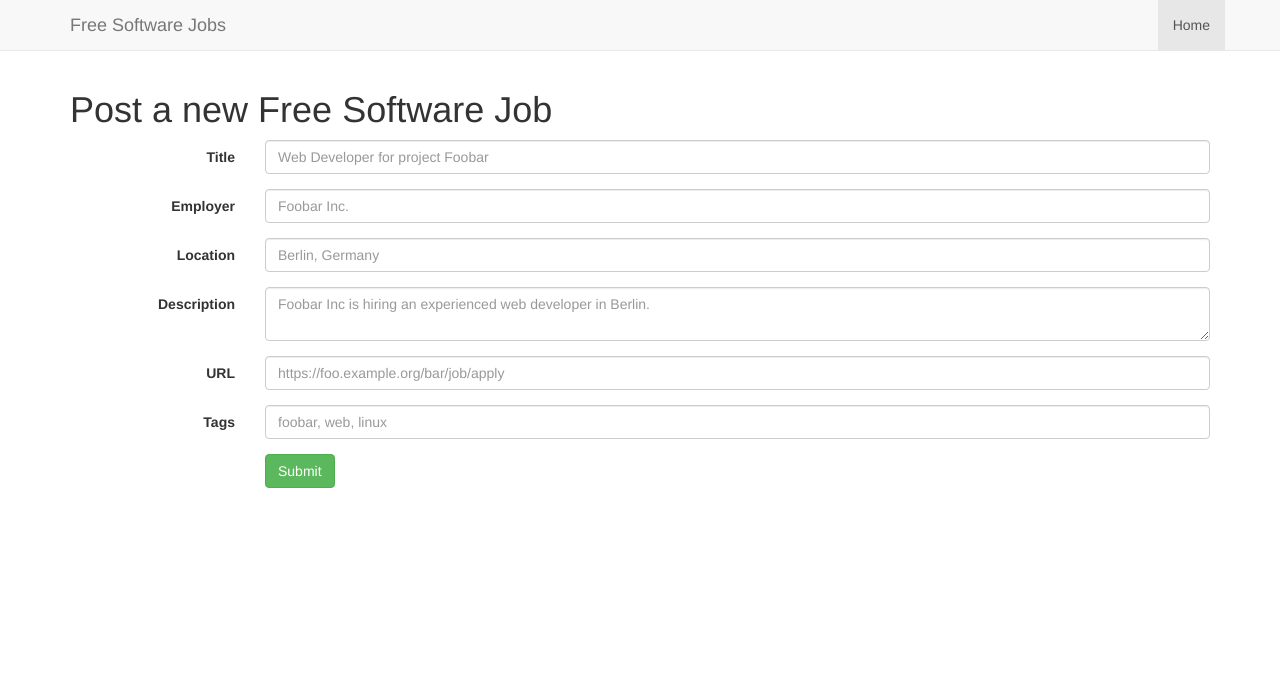
After one commit to hjacobs/freesoftwarejobs.org, a Python web app: template templates/post.html in a window 1280 px wide. The commit adds this page. Shown: the top 687 px of the page. Run offline with Jinja, Linux system fonts and the light colour scheme; the template is opened without the code that fills it, so the values that code supplies are empty.

Commit message:
add form to post a new job (WiP)

```diff
--- a/render.py
+++ b/render.py
@@ -28,8 +28,10 @@ for entry in os.listdir(jobs_path):
 
 loader = jinja2.FileSystemLoader('templates')
 env = jinja2.Environment(loader=loader)
-template = env.get_template('index.html')
-template.stream(jobs=jobs).dump('output/index.html')
+for tpl in os.listdir('templates'):
+    if tpl.endswith('.html') and tpl != 'job.html':
+        template = env.get_template(tpl)
+        template.stream(jobs=jobs).dump('output/' + tpl)
 
 for job in jobs.values():
     template = env.get_template('job.html')
--- a/templates/index.html
+++ b/templates/index.html
@@ -33,6 +33,7 @@
         <div id="navbar" class="navbar-collapse collapse">
           <ul class="nav navbar-nav navbar-right">
             <li class="active"><a href="#">Home</a></li>
+            <li><a href="post.html" title="Post a new Free Software Job">Post</a></li>
 			<!--
             <li><a href="#about">About</a></li>
             <li><a href="#contact">Contact</a></li>
--- /dev/null
+++ b/templates/post.html
@@ -0,0 +1,102 @@
+<!DOCTYPE html>
+<html lang="en">
+  <head>
+    <meta charset="utf-8">
+    <meta http-equiv="X-UA-Compatible" content="IE=edge">
+    <meta name="viewport" content="width=device-width, initial-scale=1">
+    <title>Post a new Free Software Job</title>
+
+    <!-- Bootstrap -->
+    <link href="css/bootstrap.min.css" rel="stylesheet">
+    <link href="css/main.css" rel="stylesheet">
+
+    <!-- HTML5 shim and Respond.js for IE8 support of HTML5 elements and media queries -->
+    <!-- WARNING: Respond.js doesn't work if you view the page via file:// -->
+    <!--[if lt IE 9]>
+      <script src="https://oss.maxcdn.com/html5shiv/3.7.3/html5shiv.min.js"></script>
+      <script src="https://oss.maxcdn.com/respond/1.4.2/respond.min.js"></script>
+    <![endif]-->
+  </head>
+  <body>
+       <!-- Fixed navbar -->
+    <nav class="navbar navbar-default navbar-fixed-top">
+      <div class="container">
+        <div class="navbar-header">
+          <button type="button" class="navbar-toggle collapsed" data-toggle="collapse" data-target="#navbar" aria-expanded="false" aria-controls="navbar">
+            <span class="sr-only">Toggle navigation</span>
+            <span class="icon-bar"></span>
+            <span class="icon-bar"></span>
+            <span class="icon-bar"></span>
+          </button>
+          <a class="navbar-brand" href="#">Free Software Jobs</a>
+        </div>
+        <div id="navbar" class="navbar-collapse collapse">
+          <ul class="nav navbar-nav navbar-right">
+            <li class="active"><a href="#">Home</a></li>
+			<!--
+            <li><a href="#about">About</a></li>
+            <li><a href="#contact">Contact</a></li>
+			-->
+          </ul>
+        </div><!--/.nav-collapse -->
+      </div>
+    </nav>
+
+	<div class="container">
+        <h1>Post a new Free Software Job</h1>
+        <form class="form-horizontal">
+        <div class="form-group">
+            <label for="inputTitle" class="col-sm-2 control-label">Title</label>
+            <div class="col-sm-10">
+                <input type="text" class="form-control" id="inputTitle" placeholder="Web Developer for project Foobar">
+            </div>
+        </div>
+        <div class="form-group">
+            <label for="inputEmployer" class="col-sm-2 control-label">Employer</label>
+            <div class="col-sm-10">
+                <input type="text" class="form-control" id="inputEmployer" placeholder="Foobar Inc.">
+            </div>
+        </div>
+        <div class="form-group">
+            <label for="inputLocation" class="col-sm-2 control-label">Location</label>
+            <div class="col-sm-10">
+                <input type="text" class="form-control" id="inputLocation" placeholder="Berlin, Germany">
+            </div>
+        </div>
+        <div class="form-group">
+            <label for="inputDescription" class="col-sm-2 control-label">Description</label>
+            <div class="col-sm-10">
+                <textarea class="form-control" id="inputDescription" placeholder="Foobar Inc is hiring an experienced web developer in Berlin."></textarea>
+            </div>
+        </div>
+        <div class="form-group">
+            <label for="inputUrl" class="col-sm-2 control-label">URL</label>
+            <div class="col-sm-10">
+                <input type="url" class="form-control" id="inputUrl" placeholder="https://foo.example.org/bar/job/apply">
+            </div>
+        </div>
+        <div class="form-group">
+            <label for="inputTags" class="col-sm-2 control-label">Tags</label>
+            <div class="col-sm-10">
+                <input type="url" class="form-control" id="inputTags" placeholder="foobar, web, linux">
+            </div>
+        </div>
+        <div class="form-group">
+            <div class="col-sm-2"></div>
+            <div class="col-sm-10"><button id="submitButton" type="button" class="btn btn-success">Submit</button></div>
+        </form>
+	</div>
+
+    <!-- jQuery (necessary for Bootstrap's JavaScript plugins) -->
+    <script src="https://ajax.googleapis.com/ajax/libs/jquery/1.12.4/jquery.min.js"></script>
+    <!-- Include all compiled plugins (below), or include individual files as needed -->
+    <script src="js/bootstrap.min.js"></script>
+
+    <script>
+        $('#submitButton').click(function() {
+            $.post('/api/jobs', $('form').serialize(), function(data) {
+            }, 'json');
+        });
+     </script>
+    </body>
+</html>
```
